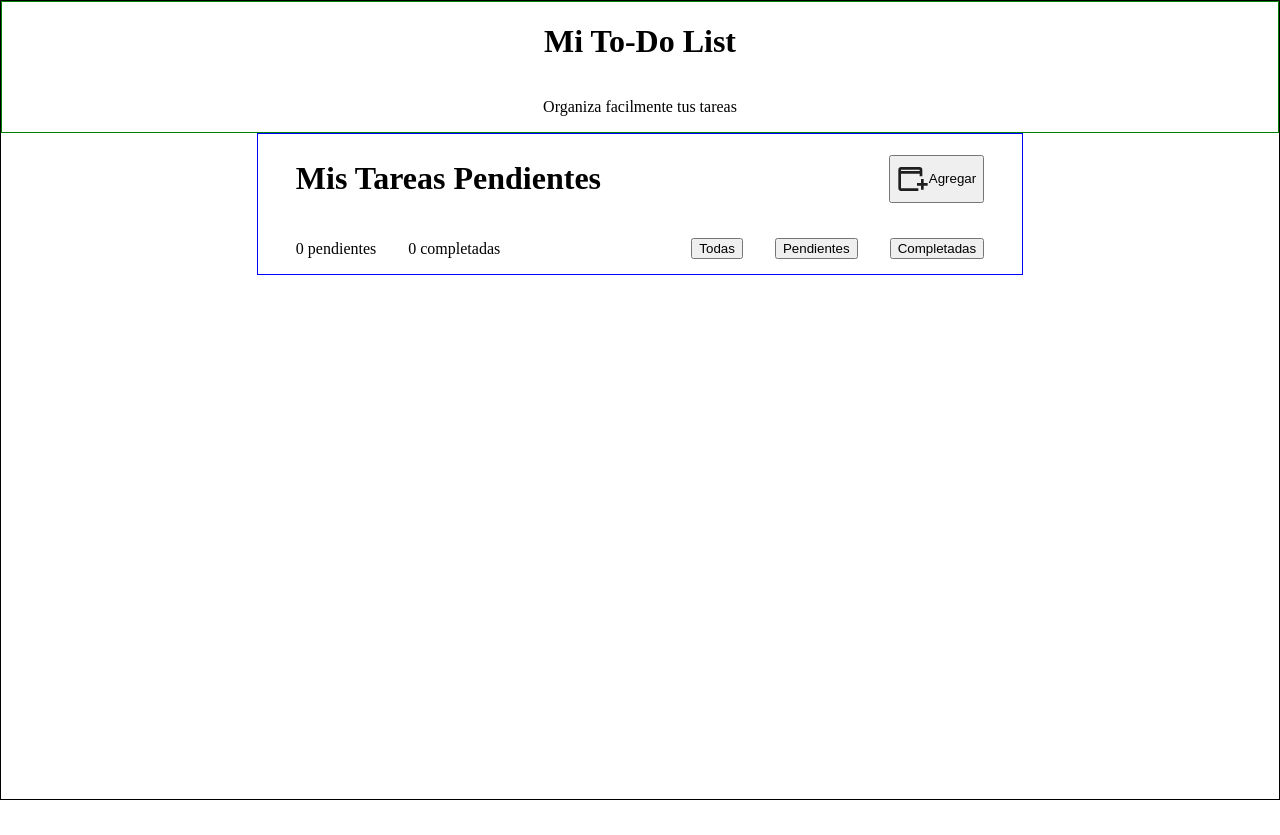
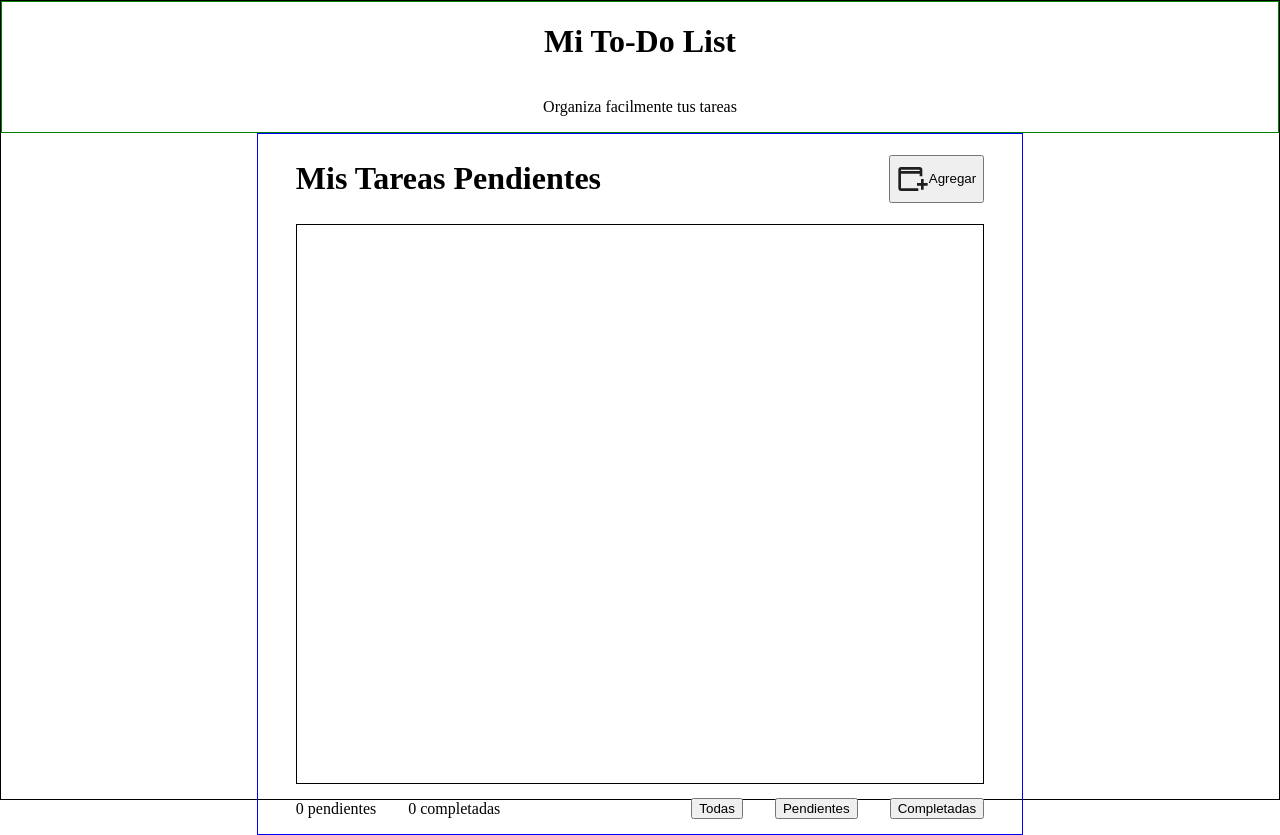
Before and after one commit to eber-dev/To-Do-List, a website built with webpack: page src/template.html in a window 1280 px wide. Before the commit the page ends 800 px from the top, so only its background shows below. Built offline with nearby package versions, Linux system fonts and the light colour scheme.

Commit message:
Se añadio un scroll se configuro las filas en align content del contenedor parte2

```diff
--- a/src/styles.css
+++ b/src/styles.css
@@ -52,7 +52,12 @@ body {
 .parte2 {
     display: grid;
     grid-template-columns: 1fr;
+    grid-auto-rows: auto;
     margin-inline: 5%;
+    border: 1px solid black;
+    height: 35rem;
+    overflow-y: scroll;
+    align-content: start;
 }
 
 .parte2 > div {
@@ -64,6 +69,7 @@ body {
     border-radius: 1rem;
     padding-inline: 2%;
     align-items: center;
+    height: 8rem;
 }
 
 .check {
```
